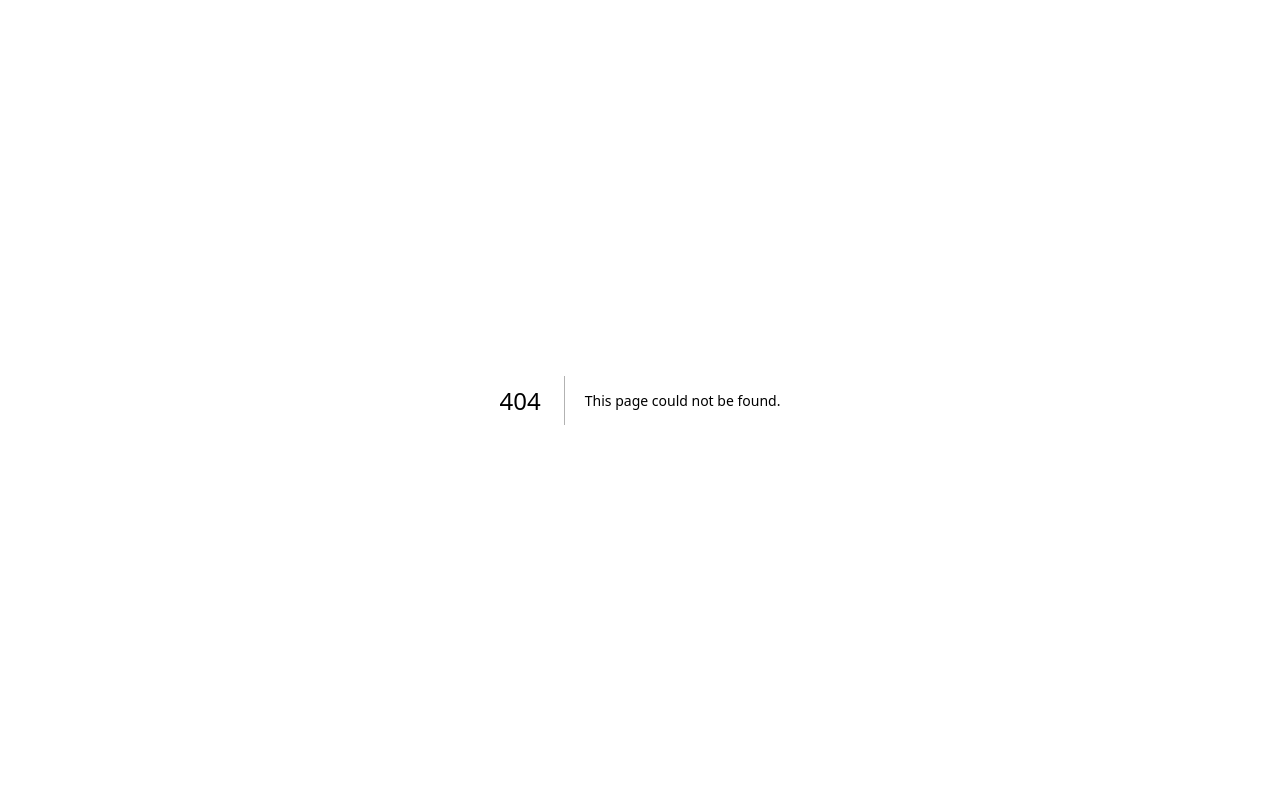
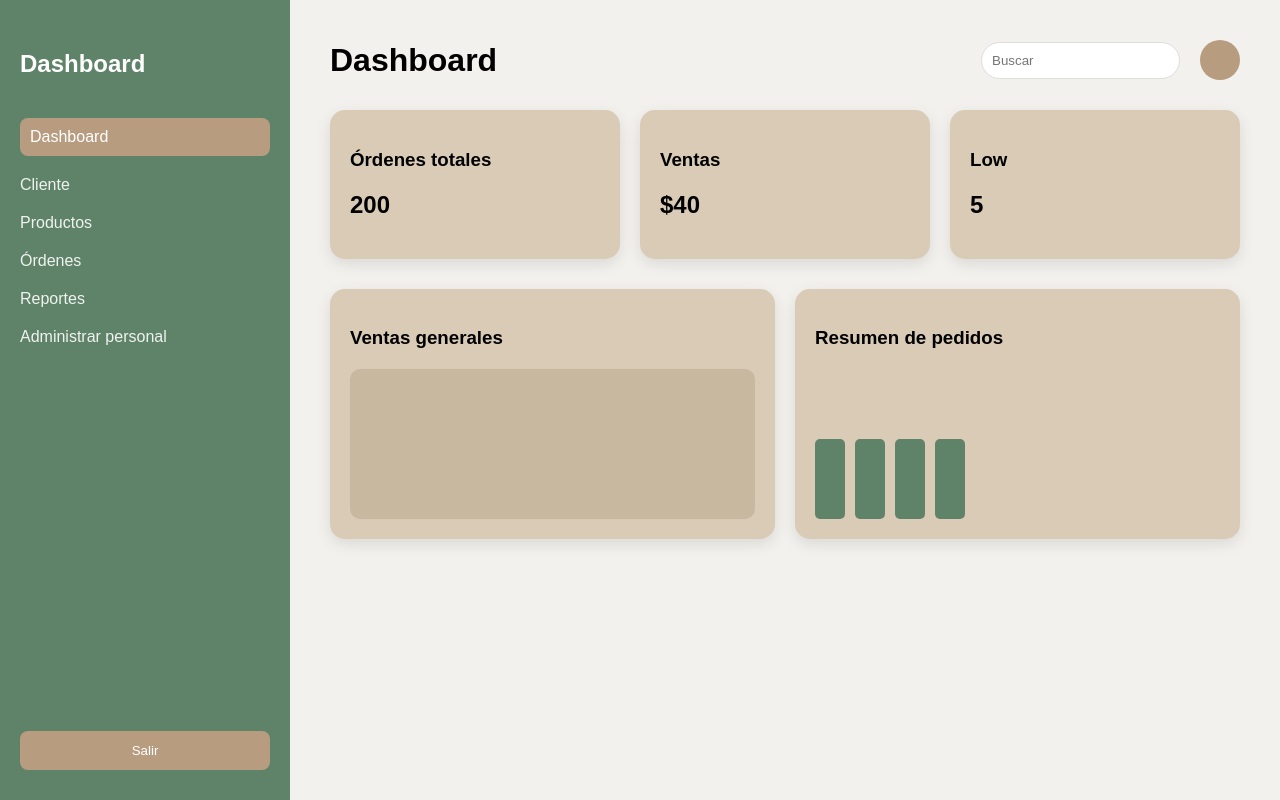
Before and after one commit to Axel2708/Ciola, a Next.js app: page /home in a window 1280 px wide. Before the commit this address had no page. Built offline with nearby package versions, Linux system fonts and the light colour scheme.

Commit message:
Se agregaron nuevas carp

```diff
--- /dev/null
+++ b/src/app/home/page.js
@@ -0,0 +1,217 @@
+"use client"
+
+import { useRouter } from "next/navigation"
+
+export default function HomePage() {
+  const router = useRouter()
+
+  const handleLogout = () => {
+    router.push("/login")
+  }
+
+  return (
+    <div style={styles.container}>
+
+      {/* Sidebar */}
+      <div style={styles.sidebar}>
+        <div>
+          <h2 style={styles.logo}>Dashboard</h2>
+
+          <div style={styles.menu}>
+            <div style={styles.activeItem}>Dashboard</div>
+            <div style={styles.menuItem}>Cliente</div>
+            <div style={styles.menuItem}>Productos</div>
+            <div style={styles.menuItem}>Órdenes</div>
+            <div style={styles.menuItem}>Reportes</div>
+            <div style={styles.menuItem}>Administrar personal</div>
+          </div>
+        </div>
+
+        <button onClick={handleLogout} style={styles.logout}>
+          Salir
+        </button>
+      </div>
+
+      {/* Main Content */}
+      <div style={styles.main}>
+
+        {/* Top bar */}
+        <div style={styles.topbar}>
+          <h1 style={{ margin: 0 }}>Dashboard</h1>
+
+          <div style={styles.searchContainer}>
+            <input placeholder="Buscar" style={styles.search} />
+            <div style={styles.avatar}></div>
+          </div>
+        </div>
+
+        {/* Stats */}
+        <div style={styles.cardsRow}>
+          <div style={styles.card}>
+            <h3>Órdenes totales</h3>
+            <h2>200</h2>
+          </div>
+
+          <div style={styles.card}>
+            <h3>Ventas</h3>
+            <h2>$40</h2>
+          </div>
+
+          <div style={styles.card}>
+            <h3>Low</h3>
+            <h2>5</h2>
+          </div>
+        </div>
+
+        {/* Content */}
+        <div style={styles.contentRow}>
+          <div style={styles.largeCard}>
+            <h3>Ventas generales</h3>
+            <div style={styles.fakeChart}></div>
+          </div>
+
+          <div style={styles.largeCard}>
+            <h3>Resumen de pedidos</h3>
+            <div style={styles.bars}>
+              <div style={styles.bar}></div>
+              <div style={styles.bar}></div>
+              <div style={styles.bar}></div>
+              <div style={styles.bar}></div>
+            </div>
+          </div>
+        </div>
+
+      </div>
+    </div>
+  )
+}
+
+const styles = {
+  container: {
+    display: "flex",
+    height: "100vh",
+    backgroundColor: "#f3f1ed",
+    fontFamily: "sans-serif",
+  },
+
+  sidebar: {
+    width: "250px",
+    backgroundColor: "#5f8368",
+    color: "white",
+    padding: "30px 20px",
+    display: "flex",
+    flexDirection: "column",
+    justifyContent: "space-between",
+  },
+
+  logo: {
+    marginBottom: "40px",
+  },
+
+  menu: {
+    display: "flex",
+    flexDirection: "column",
+    gap: "20px",
+  },
+
+  activeItem: {
+    backgroundColor: "#b89c80",
+    padding: "10px",
+    borderRadius: "8px",
+  },
+
+  menuItem: {
+    opacity: 0.9,
+    cursor: "pointer",
+  },
+
+  logout: {
+    padding: "12px",
+    borderRadius: "8px",
+    border: "none",
+    backgroundColor: "#b89c80",
+    color: "white",
+    cursor: "pointer",
+    transition: "all 0.3s ease",
+  },
+
+  main: {
+    flex: 1,
+    padding: "40px",
+  },
+
+  topbar: {
+    display: "flex",
+    justifyContent: "space-between",
+    alignItems: "center",
+    marginBottom: "30px",
+  },
+
+  searchContainer: {
+    display: "flex",
+    alignItems: "center",
+    gap: "20px",
+  },
+
+  search: {
+    padding: "10px",
+    borderRadius: "20px",
+    border: "1px solid #ddd",
+  },
+
+  avatar: {
+    width: "40px",
+    height: "40px",
+    backgroundColor: "#b89c80",
+    borderRadius: "50%",
+  },
+
+  cardsRow: {
+    display: "flex",
+    gap: "20px",
+    marginBottom: "30px",
+  },
+
+  card: {
+    flex: 1,
+    backgroundColor: "#d9cbb6",
+    padding: "20px",
+    borderRadius: "15px",
+    boxShadow: "0 5px 15px rgba(0,0,0,0.1)",
+  },
+
+  contentRow: {
+    display: "flex",
+    gap: "20px",
+  },
+
+  largeCard: {
+    flex: 1,
+    backgroundColor: "#d9cbb6",
+    padding: "20px",
+    borderRadius: "15px",
+    boxShadow: "0 5px 15px rgba(0,0,0,0.1)",
+  },
+
+  fakeChart: {
+    height: "150px",
+    backgroundColor: "#c9b8a0",
+    borderRadius: "10px",
+    marginTop: "20px",
+  },
+
+  bars: {
+    display: "flex",
+    alignItems: "flex-end",
+    gap: "10px",
+    marginTop: "20px",
+    height: "150px",
+  },
+
+  bar: {
+    width: "30px",
+    height: "80px",
+    backgroundColor: "#5f8368",
+    borderRadius: "5px",
+  },
+}
```
Also changed, not shown: src/app/login/page.js (+4 -4 lines), src/components/LoginForm.js (+12 -17 lines), src/app/home/clientes/page.js (added), src/app/home/ordenes/page.js (added), src/app/home/personal/page.js (added), src/app/home/productos/page.js (added), src/app/home/reportes/page.js (added).
